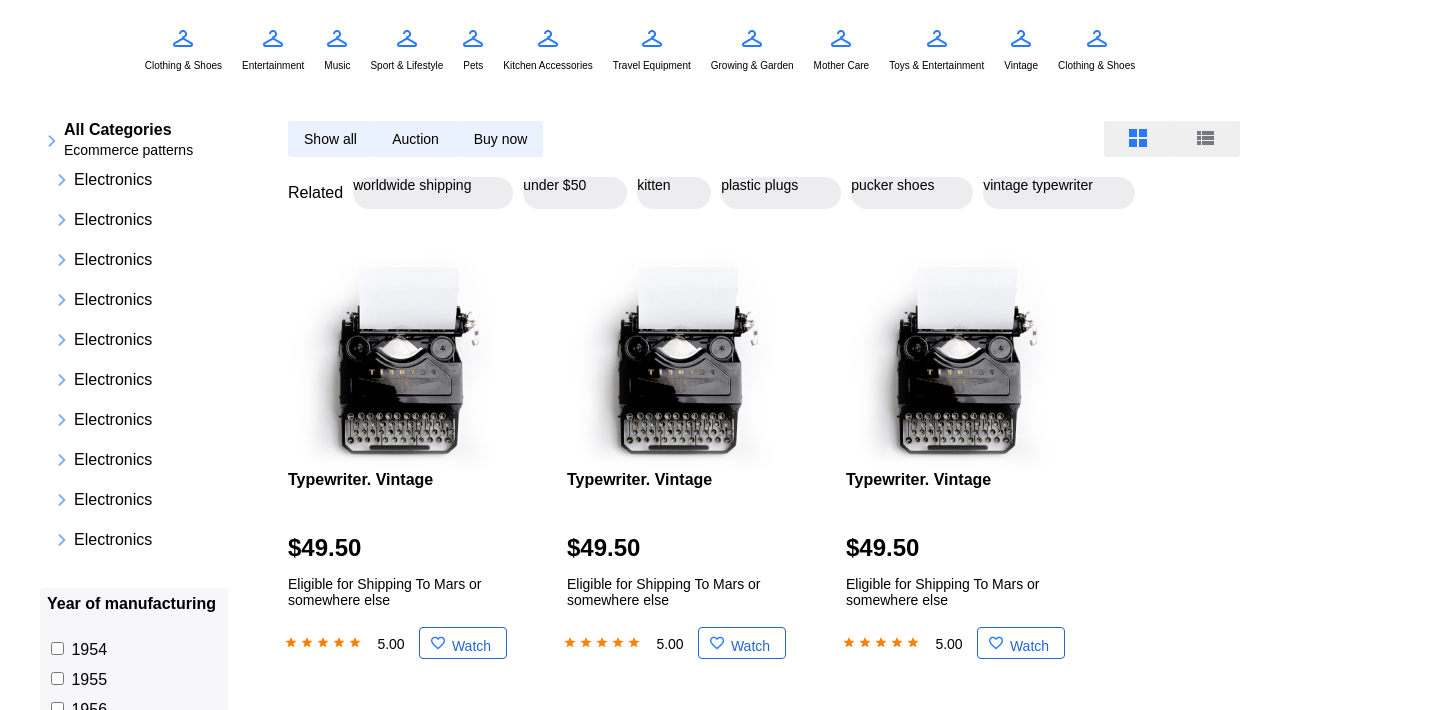
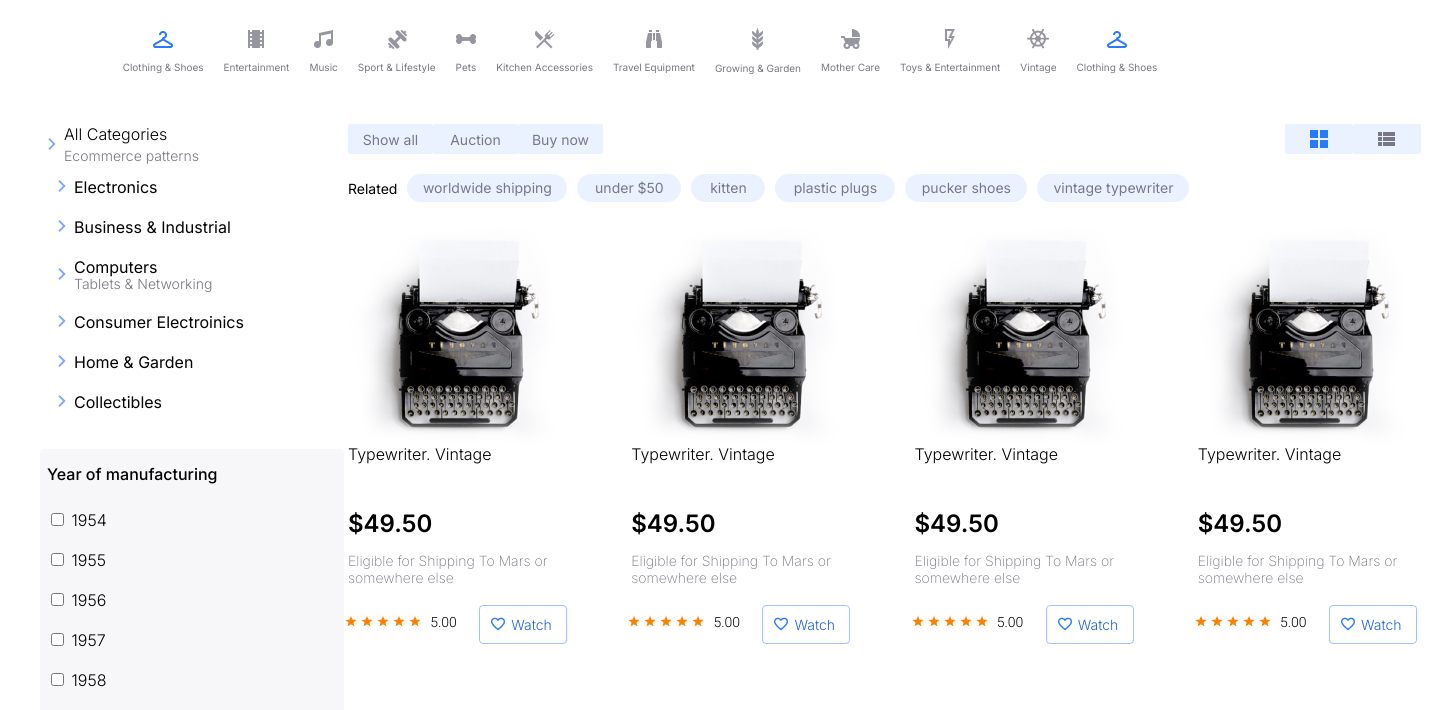
Before and after one commit to KristinaRiabova/Clothes_market, a plain HTML site: page index.html in a window 1280 px wide. Shown: the part 100-810 px from the top of the page, 1441 px wide, since content can reach past the window. Drawn offline with Linux system fonts and the light colour scheme.

Commit message:
improvements in style , add font

```diff
--- a/index.html
+++ b/index.html
@@ -33,43 +33,43 @@
             <p>Clothing & Shoes</p>
         </div>
         <div class="cat2-clothes">
-            <img src="assets/hanger.png" alt="">
+            <img src="assets/cinema.png" alt="">
             <p>Entertainment</p>
         </div>
         <div class="cat3-clothes">
-            <img src="assets/hanger.png" alt="">
+            <img src="assets/concert.png" alt="">
             <p>Music</p>
         </div>
         <div class="cat4-clothes">
-            <img src="assets/hanger.png" alt="">
+            <img src="assets/fitness.png" alt="">
             <p>Sport & Lifestyle</p>
         </div>
         <div class="cat5-clothes">
-            <img src="assets/hanger.png" alt="">
+            <img src="assets/pets.png" alt="">
             <p>Pets</p>
         </div>
         <div class="cat6-clothes">
-            <img src="assets/hanger.png" alt="">
+            <img src="assets/restaraunt.png" alt="">
             <p>Kitchen Accessories</p>
         </div>
         <div class="cat7-clothes">
-            <img src="assets/hanger.png" alt="">
+            <img src="assets/observation.png" alt="">
             <p>Travel Equipment</p>
         </div>
         <div class="cat8-clothes">
-            <img src="assets/hanger.png" alt="">
+            <img src="assets/barley.png" alt="">
             <p>Growing & Garden</p>
         </div>
         <div class="cat9-clothes">
-            <img src="assets/hanger.png" alt="">
+            <img src="assets/babysitter.png" alt="">
             <p>Mother Care</p>
         </div>
         <div class="cat10-clothes">
-            <img src="assets/hanger.png" alt="">
+            <img src="assets/powerstation.png" alt="">
             <p>Toys & Entertainment</p>
         </div>
         <div class="cat11-clothes">
-            <img src="assets/hanger.png" alt="">
+            <img src="assets/ship-wheel.png" alt="">
             <p>Vintage</p>
         </div>
         <div class="cat12-clothes">
@@ -96,40 +96,34 @@
                         </div>
                         <div class="cat-sh">
                             <img src="assets/chevron_right.png" class="img-sh">
-                            <li>Electronics</li>
+                            <li>Business & Industrial</li>
+                        </div>
+                        <div class="cat-sh">
+                            <div class="img-3">
+                                <img src="assets/chevron_right.png" class="img-sh">
+                            </div>
+                            <div class="computers">
+                                <li>Computers</li>
+                                <p>Tablets & Networking</p>
+                            </div>
+                        </div>
+                        <div class="block">
+                            <div class="cat-sh">
+
+                                <img src="assets/chevron_right.png" class="img-sh">
+                                <li>Consumer Electroinics</li>
+
+                             </div>
                         </div>
                         <div class="cat-sh">
                             <img src="assets/chevron_right.png" class="img-sh">
-                            <li>Electronics</li>
+                            <li>Home & Garden</li>
                         </div>
                         <div class="cat-sh">
                             <img src="assets/chevron_right.png" class="img-sh">
-                            <li>Electronics</li>
+                            <li>Collectibles</li>
                         </div>
-                        <div class="cat-sh">
-                            <img src="assets/chevron_right.png" class="img-sh">
-                            <li>Electronics</li>
-                        </div>
-                        <div class="cat-sh">
-                            <img src="assets/chevron_right.png" class="img-sh">
-                            <li>Electronics</li>
-                        </div>
-                        <div class="cat-sh">
-                            <img src="assets/chevron_right.png" class="img-sh">
-                            <li>Electronics</li>
-                        </div>
-                        <div class="cat-sh">
-                            <img src="assets/chevron_right.png" class="img-sh">
-                            <li>Electronics</li>
-                        </div>
-                        <div class="cat-sh">
-                            <img src="assets/chevron_right.png" class="img-sh">
-                            <li>Electronics</li>
-                        </div>
-                        <div class="cat-sh">
-                            <img src="assets/chevron_right.png" class="img-sh">
-                            <li>Electronics</li>
-                        </div>
+
                     </ul>
                 </div>
             </div>
@@ -164,13 +158,25 @@
             </div>
             <div class="tags">
                 <span class="related">Related</span>
+                <div class="tags-1">
+                    <span class="tags-style">worldwide shipping</span>
+                </div>
+                <div class="tags-2">
+                    <span class="tags-style">under $50</span>
+                </div>
+                <div class="tags-3">
+                    <span class="tags-style">kitten</span>
+                </div>
+                <div class="tags-4">
+                    <span class="tags-style">plastic plugs</span>
+                </div>
+                <div class="tags-5">
+                    <span class="tags-style">pucker shoes</span>
+                </div>
+                <div class="tags-6">
+                    <span class="tags-style">vintage typewriter</span>
+                </div>
 
-                <span class="tags1-style">worldwide shipping</span>
-                <span class="tags2-style">under $50</span>
-                <span class="tags3-style">kitten</span>
-                <span class="tags4-style">plastic plugs</span>
-                <span class="tags5-style">pucker shoes</span>
-                <span class="tags6-style">vintage typewriter</span>
             </div>
             <div class="product-grid">
                 <div class="product">
@@ -416,11 +422,11 @@
             </div>
             <div class="footer-content">
 
-                    <div class="footer-1">
-                        <img class="img-footer" src="assets/lightbulb-on-outline.png" alt="">
-                        <h2>Clear & Usable user flows</h2>
-                        <p>Let's boost your marketplace</p>
-                    </div>
+                <div class="footer-1">
+                    <img class="img-footer" src="assets/lightbulb-on-outline.png" alt="">
+                    <h2>Clear & Usable user flows</h2>
+                    <p>Let's boost your marketplace</p>
+                </div>
 
 
                 <div class="footer-2">
--- a/styles.css
+++ b/styles.css
@@ -1,5 +1,8 @@
+@import url('https://fonts.googleapis.com/css2?family=Inter:wght@100..900&display=swap');
+@import url('https://fonts.googleapis.com/css2?family=Quicksand:wght@300..700&display=swap');
+@import url('https://fonts.googleapis.com/css2?family=Quicksand:wght@300..700&family=Roboto:ital,wght@0,100;0,300;0,400;0,500;0,700;0,900;1,100;1,300;1,400;1,500;1,700;1,900&display=swap');
 body {
-    font-family: Arial, sans-serif;
+    font-family: "Inter", sans-serif;
     margin: 0;
     padding: 0;
     background-color: #fff;
@@ -85,7 +88,7 @@ aside ul li {
 }
 
 main {
-    width: 80%;
+
     padding-left: 20px;
 }
 .segment-1 {
@@ -111,9 +114,10 @@ main {
 
 
 .product-grid {
-    display: flex;
-    flex-wrap: wrap;
     gap: 20px;
+    display: grid;
+    grid-template-columns: repeat(4, 1fr);
+    margin-top: -20px;
 }
 
 .product {
@@ -131,30 +135,40 @@ main {
 
     font-size: 16px;
     margin-top: -6px;
+    font-family: "Inter", sans-serif;
+    font-weight: 300;
+
 }
 .product h2{
     font-size: 24px;
     padding-top: 25px;
+    font-family: "Inter", sans-serif;
+    font-weight: 600;
 
 }
 .text-product{
     margin-top: -6px;
     font-size: 14px;
+    color: #787885;
+    font-family: "Inter", sans-serif;
+    font-weight: 200;
+
 }
 
 .product button {
     background-color: #fff;
     color: #2264d1;
-    border: 1px solid #2264d1;
+    border: 1px solid #9DC2FF;
     padding: 10px;
     border-radius: 4px;
     cursor: pointer;
     width: 88px;
-    height: 32px;
+    height: 38  px;
     font-size: 14px;
     padding-left: 27px;
     margin-top: 5px;
-
+    font-family: "Inter", sans-serif;
+    font-weight: 300;
 
 }
 
@@ -265,16 +279,20 @@ main {
 }
 .heartbutton .heart{
     position: absolute;
-    margin-top: 7px;
+    margin-top:10px;
     padding-left: 5px;
 }
 .star-img{
     display: flex;
-    margin-top: 12px;
+    margin-top: 13px;
     margin-left: -5px;
 }
 .points{
     font-size: 14px;
+    margin-right: 15px;
+    font-family: "Roboto", sans-serif;
+    font-weight: 300;
+    font-style: normal;
 
 }
 
@@ -286,78 +304,59 @@ main {
     height: 40px;
     border-radius: 5px;
     font-size: 20px;
-    border: 1px solid #2264d1;
+    border: 1px solid #9DC2FF;
     background-color: #fff;
+    font-family: "Quicksand", sans-serif;
+    font-weight: 700;
+    color: #2264D1;
+
+
 }
 .nav{
     gap: 15px;
 }
 .show button{
     width: 85px;
-    height: 36px;
+    height: 30px;
     border: none;
     background-color: #EBF2FF;
     font-size: 14px;
     border-radius: 2px;
+    color: #787885;
+    font-family: "Inter", sans-serif;
+
+
 }
 .button-with-image{
     width: 68px;
-    height: 36px;
+    height: 30px;
     border: none;
     border-radius: 2px;
+    background-color: #EBF2FF;
+
 }
 
-.tags1-style{
-    height: 32px;
-    background-color: #EDEDF0;
-    font-size: 14px;
-    border-radius: 99px;
-    width: 160px;
 
-}
-.tags2-style{
-    height: 32px;
-    background-color: #EDEDF0;
-    font-size: 14px;
-    border-radius: 99px;
-    width: 104px;
-}
-.tags3-style{
-    height: 32px;
-    background-color: #EDEDF0;
-    font-size: 14px;
-    border-radius: 99px;
-    width: 74px;
-}
-.tags4-style{
-    height: 32px;
-    background-color: #EDEDF0;
-    font-size: 14px;
-    border-radius: 99px;
-    width: 120px;
-}
-.tags5-style{
-    height: 32px;
-    background-color: #EDEDF0;
-    font-size: 14px;
-    border-radius: 99px;
-    width: 122px;
-}
-.tags6-style{
-    height: 32px;
-    background-color: #EDEDF0;
-    font-size: 14px;
-    border-radius: 99px;
-    width: 152px;
-}
 
 .filter{
     background-color: #F7F7FA;
     border-radius: 4px;
+    width: 304px;
+    height: 424px;
+
+}
+
+.years li{
+    margin-bottom: 20px;
+    font-family: "Inter", sans-serif;
+    font-weight: 300;
 }
 .year{
-    padding-top: 7px;
+    padding-top: 15px;
     padding-left: 7px;
+    font-family: "Inter", sans-serif;
+    font-weight: 500;
+
 }
 .years{
     padding-top: 10px;
@@ -367,12 +366,11 @@ main {
 
 .footer-content{
     display: flex;
-
     gap: 15px;
     align-items: center;
     text-align: center;
-
-
+    justify-content: center;
+    margin-top: 30px;
 }
 
 
@@ -403,19 +401,26 @@ main {
     display: flex;
     justify-content: center;
     margin-top: -10px;
+    font-family: "Quicksand", sans-serif;
+    font-weight: 700;
 }
 .footer-2 h2{
     font-size: 20px;
     display: flex;
     justify-content: center;
     margin-top: -10px;
+    font-family: "Quicksand", sans-serif;
+    font-weight: 700;
 }
 .footer-3 h2{
     font-size: 20px;
     display: flex;
     justify-content: center;
     margin-top: -10px;
+    font-family: "Quicksand", sans-serif;
+    font-weight: 700;
 }
+
 .footer-2{
     width: 361px;
     height: 156px;
@@ -431,16 +436,104 @@ main {
     display: flex;
     justify-content: center;
     margin-top: -10px;
+    color: #5A5B6A;
+    font-family: "Quicksand", sans-serif;
+    font-weight: 200;
 }
 .footer-2 p{
     font-size: 14px;
     display: flex;
     justify-content: center;
     margin-top: -10px;
+    color: #5A5B6A;
+    font-family: "Quicksand", sans-serif;
+    font-weight: 200;
 }
 .footer-3 p{
     font-size: 14px;
     display: flex;
     justify-content: center;
     margin-top: -10px;
+    color: #5A5B6A;
+    font-family: "Quicksand", sans-serif;
+    font-weight: 200;
 }
+
+
+.tags-1{
+    width: 160px;
+    height: 28px;
+    background-color: #EBF2FF;
+    border-radius: 99px;
+}
+.tags-style{
+    display: flex;
+    justify-content: center;
+    padding-top: 5px;
+    font-size: 14px;
+    color: #787885;
+}
+.tags-2{
+    width: 104px;
+    height: 28px;
+    background-color: #EBF2FF;
+    border-radius: 99px;
+}
+.tags-3{
+    width: 74px;
+    height: 28px;
+    background-color: #EBF2FF;
+    border-radius: 99px;
+}
+.tags-4{
+    width: 120px;
+    height: 28px;
+    background-color: #EBF2FF;
+    border-radius: 99px;
+}
+.tags-5{
+    width: 122px;
+    height: 28px;
+    background-color: #EBF2FF;
+    border-radius: 99px;
+}
+.tags-6{
+    width: 152px;
+    height: 28px;
+    background-color: #EBF2FF;
+    border-radius: 99px;
+}
+.related{
+    font-size: 14px;
+}
+.top-categories{
+    color: #787885;
+}
+.computers p{
+    font-size: 14px;
+    margin-top: -12px;
+}
+.img-3{
+    margin-top: 8px;
+}
+.block{
+    margin-top: 15px;
+}
+.all-text h2{
+    font-family: "Inter", sans-serif;
+    font-weight: 300;
+}
+.all-text p{
+    color: #787885;
+    font-family: "Inter", sans-serif;
+    font-weight: 300;
+}
+.cat-sh li{
+    font-family: "Inter", sans-serif;
+    font-weight: 400;
+}
+.cat-sh p{
+    color: #787885;
+    font-family: "Inter", sans-serif;
+    font-weight: 300;
+}
```
Also changed, not shown: assets/babysitter.png (added), assets/barley.png (added), assets/cinema.png (added), assets/concert.png (added), assets/fitness.png (added), assets/nuclear-station.png (added), assets/observation.png (added), assets/pets.png (added), assets/powerstation.png (added), assets/restaraunt.png (added), assets/ship-wheel.png (added).
